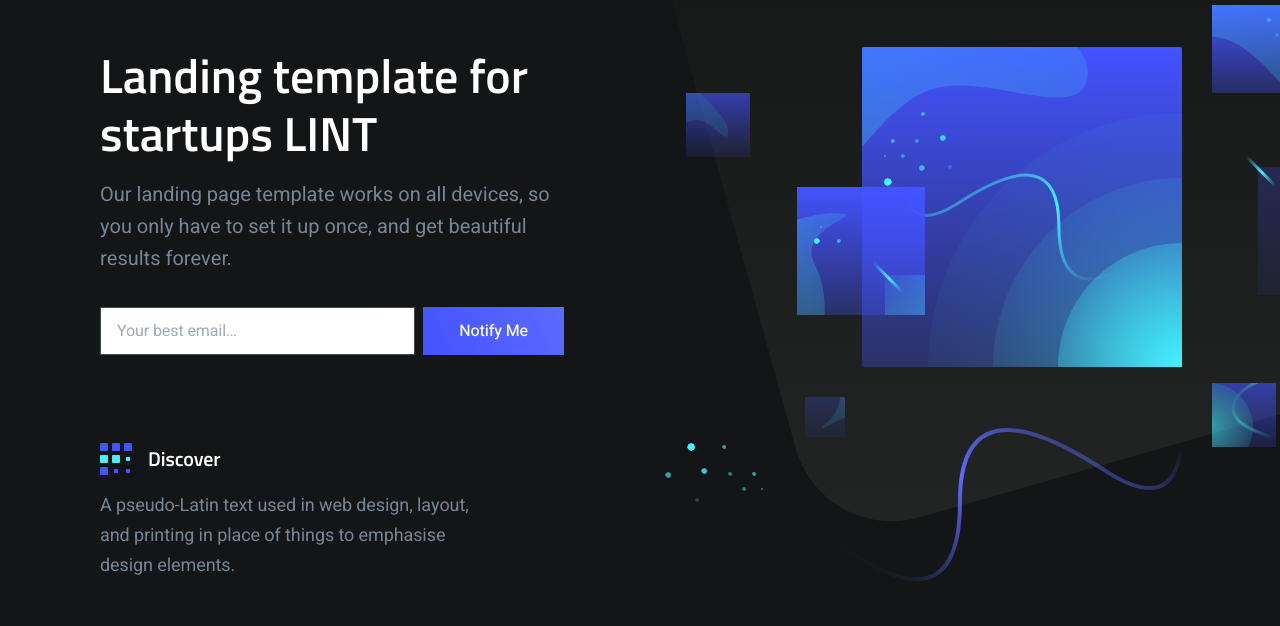
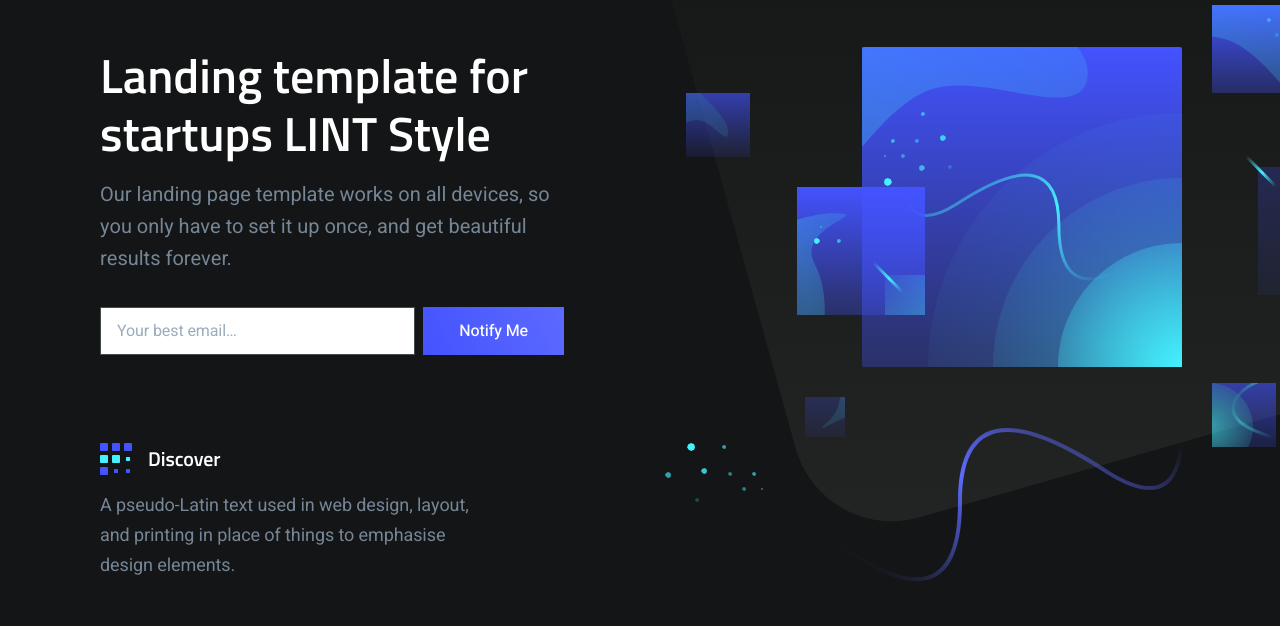
Before and after one commit to saingsab/labscicd, a plain HTML site: page webapp/index.html in a window 1280 px wide. Shown: the part 113-739 px from the top of the page. Drawn offline with nearby package versions, Linux system fonts and the light colour scheme.

Commit message:
update home page

```diff
--- a/webapp/index.html
+++ b/webapp/index.html
@@ -53,7 +53,7 @@
                 <div class="container">
                     <div class="hero-inner">
 						<div class="hero-copy">
-	                        <h1 class="hero-title mt-0 is-revealing">Landing template for startups LINT</h1>
+	                        <h1 class="hero-title mt-0 is-revealing">Landing template for startups LINT Style</h1>
 	                        <p class="hero-paragraph is-revealing">Our landing page template works on all devices, so you only have to set it up once, and get beautiful results forever.</p>
 							<div class="hero-form field field-grouped is-revealing">
 	                            <div class="control control-expanded">
```
